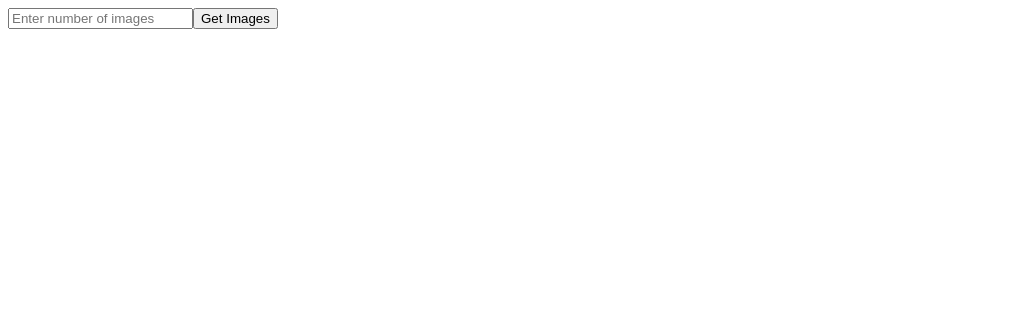
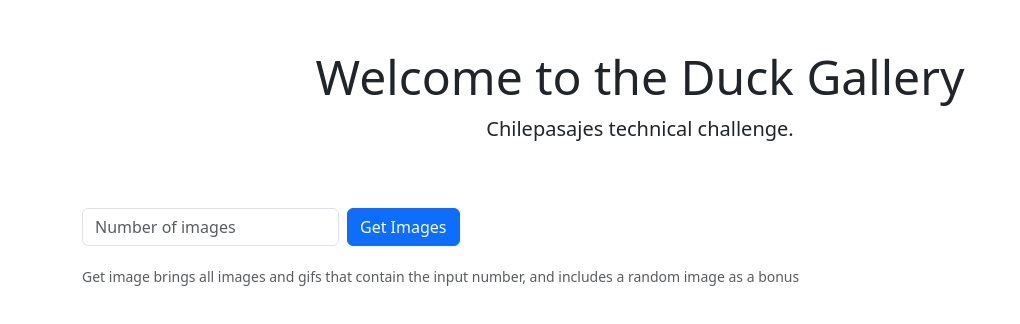
Before and after one commit to OsmanyCruz/Ducks-Angular-Front, an Angular app: page / in a window 1280 px wide. Shown: the top 324 px of the page, without its empty margins (0-1020 px from the left). Built offline with nearby package versions, Linux system fonts and the light colour scheme.

Commit message:
boostrrap modules

```diff
--- a/angular.json
+++ b/angular.json
@@ -17,7 +17,8 @@
             "index": "src/index.html",
             "browser": "src/main.ts",
             "polyfills": [
-              "zone.js"
+              "zone.js",
+              "@angular/localize/init"
             ],
             "tsConfig": "tsconfig.app.json",
             "assets": [
@@ -27,9 +28,12 @@
               }
             ],
             "styles": [
-              "src/styles.css"
+              "src/styles.scss",
+              "node_modules/bootstrap/dist/css/bootstrap.min.css"
             ],
-            "scripts": []
+            "scripts": [
+              "node_modules/bootstrap/dist/js/bootstrap.bundle.min.js"
+            ]
           },
           "configurations": {
             "production": {
@@ -75,7 +79,8 @@
           "options": {
             "polyfills": [
               "zone.js",
-              "zone.js/testing"
+              "zone.js/testing",
+              "@angular/localize/init"
             ],
             "tsConfig": "tsconfig.spec.json",
             "assets": [
@@ -85,7 +90,8 @@
               }
             ],
             "styles": [
-              "src/styles.css"
+              "@angular/material/prebuilt-themes/azure-blue.css",
+              "src/styles.scss"
             ],
             "scripts": []
           }
--- a/src/app/app.config.ts
+++ b/src/app/app.config.ts
@@ -3,11 +3,12 @@
 
 import { routes } from './app.routes';
 import { provideHttpClient } from '@angular/common/http';
+import { provideAnimationsAsync } from '@angular/platform-browser/animations/async';
 
 export const appConfig: ApplicationConfig = {
   providers: [
     provideZoneChangeDetection({ eventCoalescing: true }),
     provideRouter(routes),
-    provideHttpClient(),
+    provideHttpClient(), provideAnimationsAsync(),
   ]
 };
--- a/src/app/components/duck-gallery/duck-gallery.component.html
+++ b/src/app/components/duck-gallery/duck-gallery.component.html
@@ -1,20 +1,51 @@
-<!-- src/app/components/duck-gallery/duck-gallery.component.html -->
-<div>
-    <input type="number" #numberInput placeholder="Enter number of images" />
-    <button (click)="fetchImages(+numberInput.value)">Get Images</button>
+<div class="container pt-5">
+  <div class="row text-center ">
+    <h1 class="display-5">Welcome to the Duck Gallery</h1>
+    <p class="lead">
+      Chilepasajes technical challenge.
+    </p>
+  </div>
+  <div class="row">
+  <div class="container mt-10 pt-5">
+    <div class="row g-2">
+      <div class="col-auto">
+        <input type="number" class="form-control" #numberInput placeholder="Number of images">
+      </div>
+      <div class="col-auto">
+        <button type="button" class="btn btn-primary mb-3" (click)="fetchImages(+numberInput.value)">Get Images</button>
+      </div>
+      <div id="emailHelp" class="form-text">Get image brings all images and gifs that contain the input number, and includes a random image as a bonus</div>
+    </div>
+  </div>
+</div>
+<div class="row pt-5">
+  <div class="container overflow-hidden text-center">
+    <div class="row gy-5">
 
-    <div *ngIf="randomImage">
-      <h3>Random Duck Image</h3>
-      <img [src]="randomImage" alt="Random Duck Image" />
-    </div>
-
-    <div *ngIf="imageUrls.length > 0">
-      <h3>Duck Images</h3>
-      <div *ngFor="let url of imageUrls" class="image-wrapper">
-        <a [href]="url" target="_blank">
-          <img [src]="url" alt="Duck Image" />
-          <p>{{ url }}</p>
-        </a>
+      <div class="col-12" *ngIf="randomImage">
+        <h1 class="display-6">Random Image</h1>
+        <div class="p-3"><a [href]="randomImage" target="_blank"><img [src]="randomImage" alt="Random Duck Image"
+              class="rounded " /></a></div>
+        <a [href]="randomImage" target="_blank"><button type="button" class="btn btn-primary"
+            style="--bs-btn-padding-y: .25rem; --bs-btn-padding-x: .5rem; --bs-btn-font-size: .75rem;">
+            Go to link
+          </button></a>
       </div>
     </div>
   </div>
+
+  <div class="container overflow-hidden text-center">
+    <div class="row gy-5">
+      <h1 class="display-6" *ngIf="imageUrls.length > 0">Ducks Images</h1>
+      <div class="col-3" *ngFor="let url of imageUrls">
+        <div class="p-3"><a [href]="url" target="_blank"><img [src]="url" alt="[href]='url'" class="rounded"></a></div>
+        <a [href]="url" target="_blank"><button type="button" class="btn btn-primary"
+            style="--bs-btn-padding-y: .25rem; --bs-btn-padding-x: .5rem; --bs-btn-font-size: .75rem;">
+            Go to link
+          </button></a>
+
+      </div>
+    </div>
+  </div>
+</div>
+</div>
--- a/src/app/components/duck-gallery/duck-gallery.component.css
+++ b/src/app/components/duck-gallery/duck-gallery.component.scss
@@ -16,3 +16,11 @@
       height: 100px;
     }
   }
+
+
+  .responsive-image {
+    width: 100%;
+    height: auto;
+    border-radius: 8px;
+    cursor: pointer;
+  }
--- a/src/app/components/duck-gallery/duck-gallery.component.ts
+++ b/src/app/components/duck-gallery/duck-gallery.component.ts
@@ -2,14 +2,16 @@
 import { Component } from '@angular/core';
 import { DuckService } from '../../services/duck.service';
 import { CommonModule } from '@angular/common';
+import { MatButtonModule } from '@angular/material/button';
+import { MatInputModule } from '@angular/material/input';
 
 
 @Component({
   selector: 'app-duck-gallery',
   standalone: true,
   templateUrl: './duck-gallery.component.html',
-  styleUrls: ['./duck-gallery.component.css'],
-  imports: [CommonModule]
+  styleUrls: ['./duck-gallery.component.scss'],
+  imports: [CommonModule,MatButtonModule,MatInputModule]
 })
 export class DuckGalleryComponent {
   imageUrls: string[] = [];
--- a/src/index.html
+++ b/src/index.html
@@ -6,6 +6,8 @@
   <base href="/">
   <meta name="viewport" content="width=device-width, initial-scale=1">
   <link rel="icon" type="image/x-icon" href="favicon.ico">
+  <link href="https://fonts.googleapis.com/css2?family=Roboto:wght@300;400;500&display=swap" rel="stylesheet">
+  <link href="https://fonts.googleapis.com/icon?family=Material+Icons" rel="stylesheet">
 </head>
 <body>
   <app-root></app-root>
--- a/src/main.ts
+++ b/src/main.ts
@@ -1,3 +1,5 @@
+/// <reference types="@angular/localize" />
+
 import { bootstrapApplication } from '@angular/platform-browser';
 import { appConfig } from './app/app.config';
 import { AppComponent } from './app/app.component';
--- a/src/styles.css
+++ /dev/null
@@ -1 +0,0 @@
-/* You can add global styles to this file, and also import other style files */
--- /dev/null
+++ b/src/styles.scss
@@ -0,0 +1,10 @@
+/* You can add global styles to this file, and also import other style files */
+@use '@angular/material' as mat;
+@include mat.core();
+@include mat.all-component-themes(mat.$blue-palette);
+
+html, body { height: 100%; }
+body { margin: 0; font-family: Roboto, "Helvetica Neue", sans-serif; }
+
+/* Importing Bootstrap SCSS file. */
+@import 'bootstrap/scss/bootstrap';
--- a/tsconfig.app.json
+++ b/tsconfig.app.json
@@ -4,7 +4,9 @@
   "extends": "./tsconfig.json",
   "compilerOptions": {
     "outDir": "./out-tsc/app",
-    "types": []
+    "types": [
+      "@angular/localize"
+    ]
   },
   "files": [
     "src/main.ts"
```
Also changed, not shown: package.json (+7 -0 lines), 2 other files (tests, documents, lock files or other folders).
